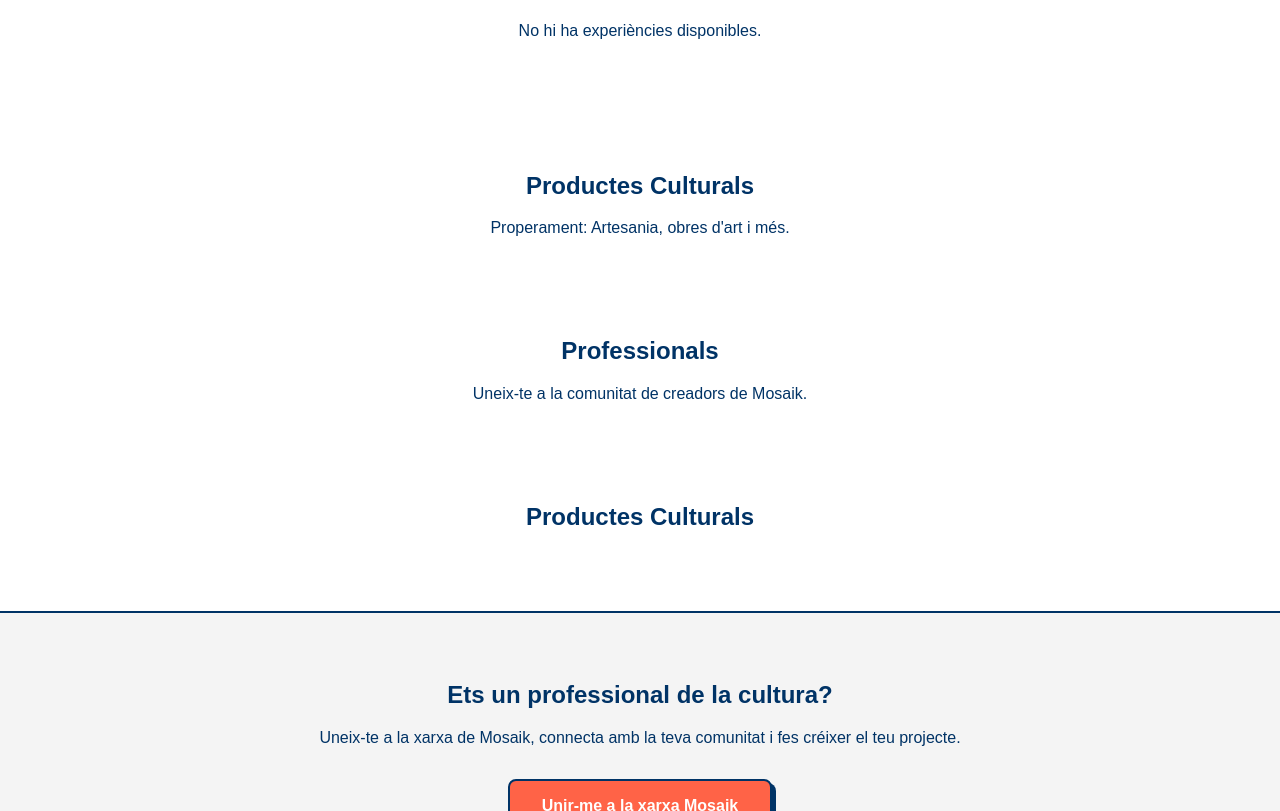
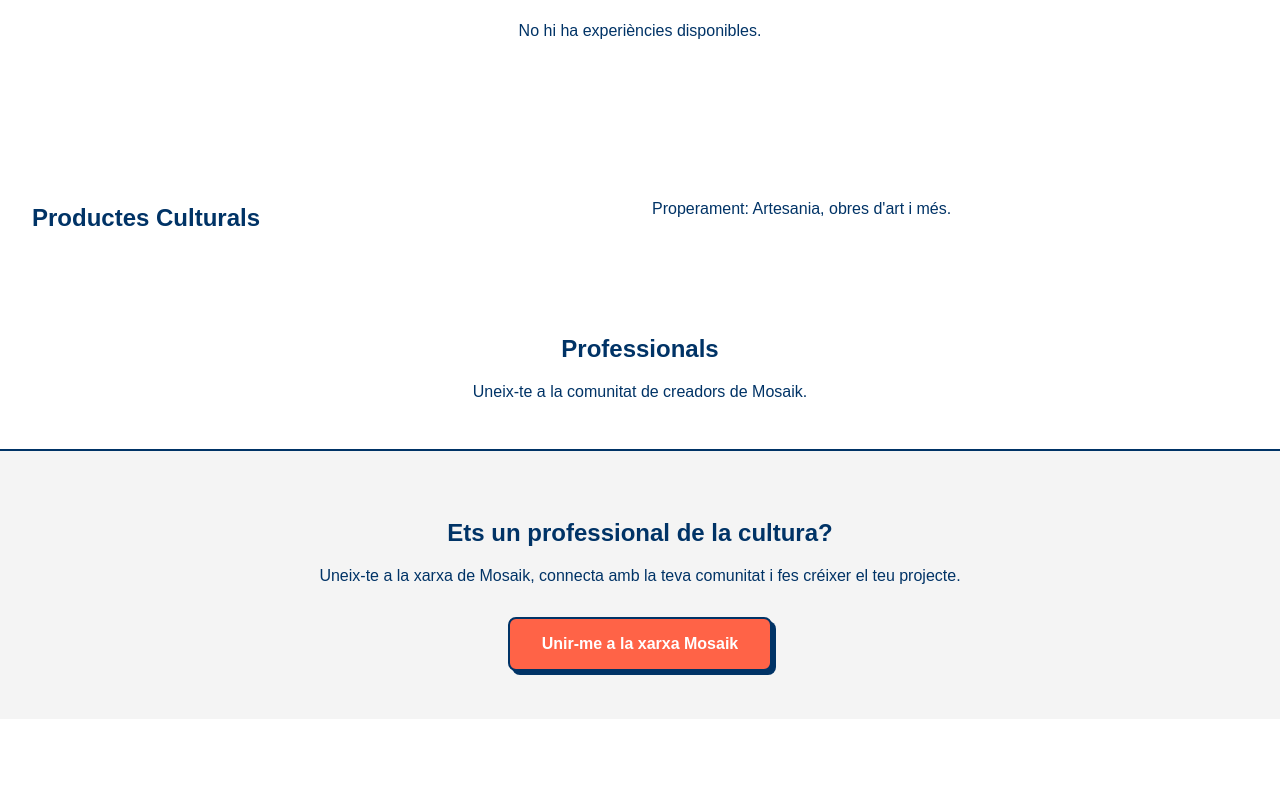
Before and after one commit to mpsn92/mosaik_V.1, a website: page index.html in a window 1280 px wide. Shown: the part 440-1251 px from the top of the page. After the commit the page ends 1159 px from the top, so only its background shows below. Drawn offline with Linux system fonts and the light colour scheme; no server answers.

Commit message:
Eliminado sección repedita

```diff
--- a/index.html
+++ b/index.html
@@ -41,13 +41,13 @@
           <!-- Se rellena dinámicamente desde MongoDB Atlas -->
         </div>
       </section>
-      <section
-        id="productes"
-        class="grid-container"
-        style="padding: 2rem; text-align: center"
-      >
-        <h2>Productes Culturals</h2>
-        <p>Properament: Artesania, obres d'art i més.</p>
+      <section id="productes" class="grid-container" style="padding-top: 2rem">
+        <div id="products-container" class="cards-grid">
+          <h2>Productes Culturals</h2>
+          <p>Properament: Artesania, obres d'art i més.</p>
+
+          <!-- Se rellena dinámicamente desde la API -->
+        </div>
       </section>
 
       <section
@@ -57,14 +57,6 @@
       >
         <h2>Professionals</h2>
         <p>Uneix-te a la comunitat de creadors de Mosaik.</p>
-      </section>
-      <section id="productes" class="grid-container" style="padding-top: 2rem">
-        <h2 style="text-align: center; margin-bottom: 1rem">
-          Productes Culturals
-        </h2>
-        <div id="products-container" class="cards-grid">
-          <!-- Se rellena dinámicamente desde la API -->
-        </div>
       </section>
 
       <section
```
Also changed, not shown: README.md.
